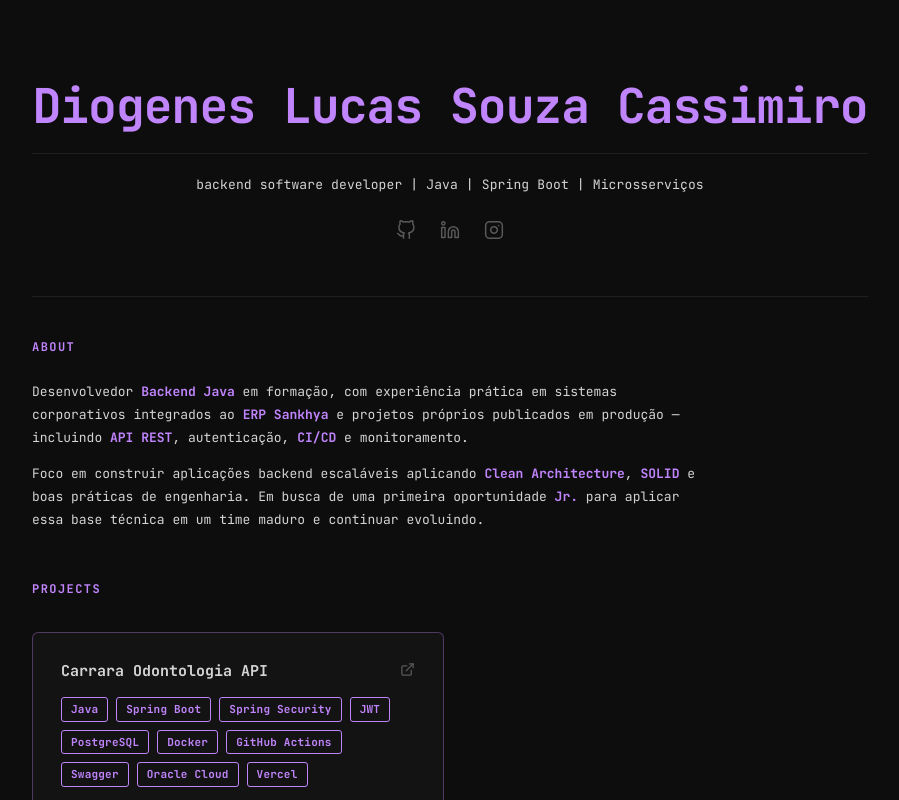
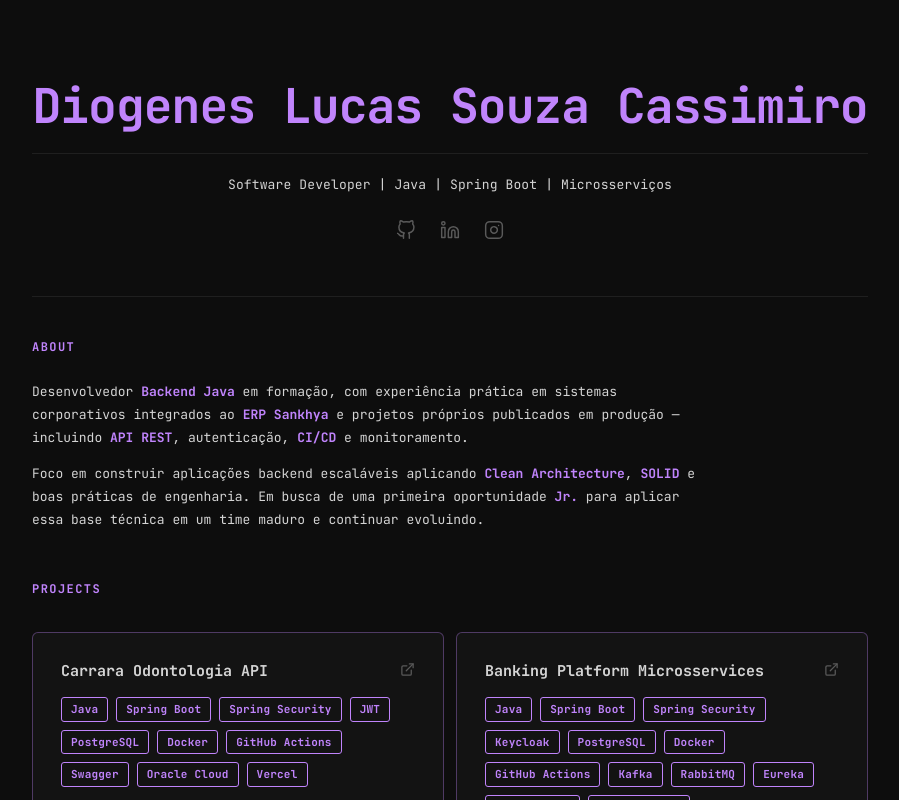
Before and after one commit to devdiogin/Portfolio, a React (Vite) app: page / in a window 1280 px wide. Shown: the top 800 px of the page, without its empty margins (190-1089 px from the left). Built offline with nearby package versions, Linux system fonts and the light colour scheme.

Commit message:
feat: adição do projeto plattaforma bancaria

```diff
--- a/src/components/Header.jsx
+++ b/src/components/Header.jsx
@@ -19,7 +19,7 @@ const socialLinks = [
   },
 ];
 
-const ROLE_LINE = 'backend software developer | Java | Spring Boot | Microsserviços';
+const ROLE_LINE = 'Software Developer | Java | Spring Boot | Microsserviços';
 
 export function Header() {
   const { displayed: roleText, done: roleDone } = useTypewriter(ROLE_LINE, 22, 400);
--- a/src/data/projects.js
+++ b/src/data/projects.js
@@ -32,5 +32,13 @@ export const projects = [
     deployUrl: "https://www.carraraodontologia.com.br/",
     featured: true,
   },
-  // Adicione mais projetos aqui seguindo o mesmo padrão ↑
+  {
+    id: "banking-platform-microsservices",
+    title: "Banking Platform Microsservices",
+    description: "Plataforma bancária composta por microsserviços Java Spring Boot, com autenticação Keycloak, banco de dados PostgreSQL, filas RabbitMQ e Kafka, balanceamento de carga com Eureka, gateway de API. O projeto inclui um aplicativo móvel React Native para clientes.",
+    stack: ["Java", "Spring Boot", "Spring Security", "Keycloak", "PostgreSQL", "Docker", "GitHub Actions", "Kafka", "RabbitMQ", "Eureka", "Api Gateway", "React Native"],
+    repoUrl: "https://github.com/devdiogin/banking-platform-microservices",
+    deployUrl: null,
+    featured: true,
+  },
 ];
```
